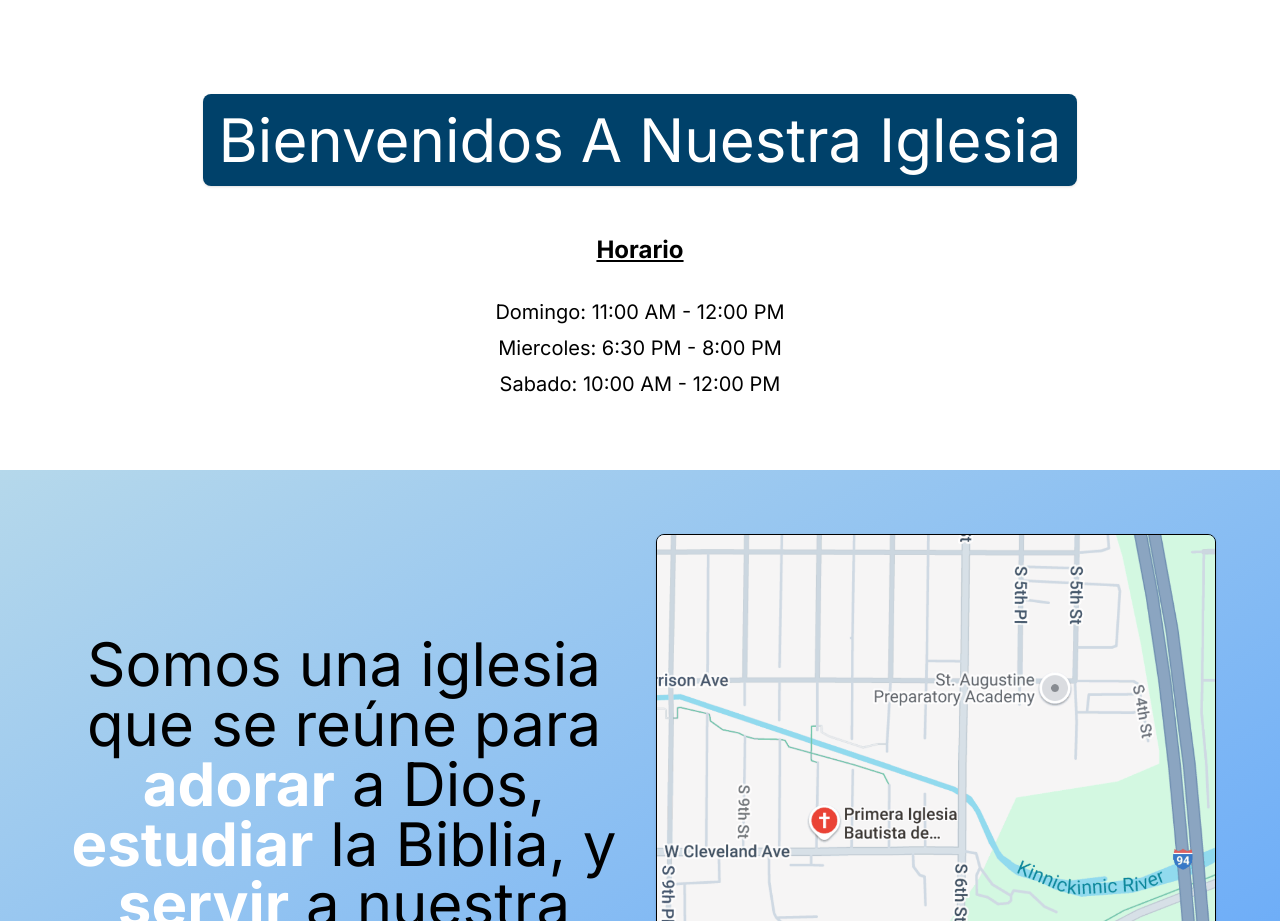
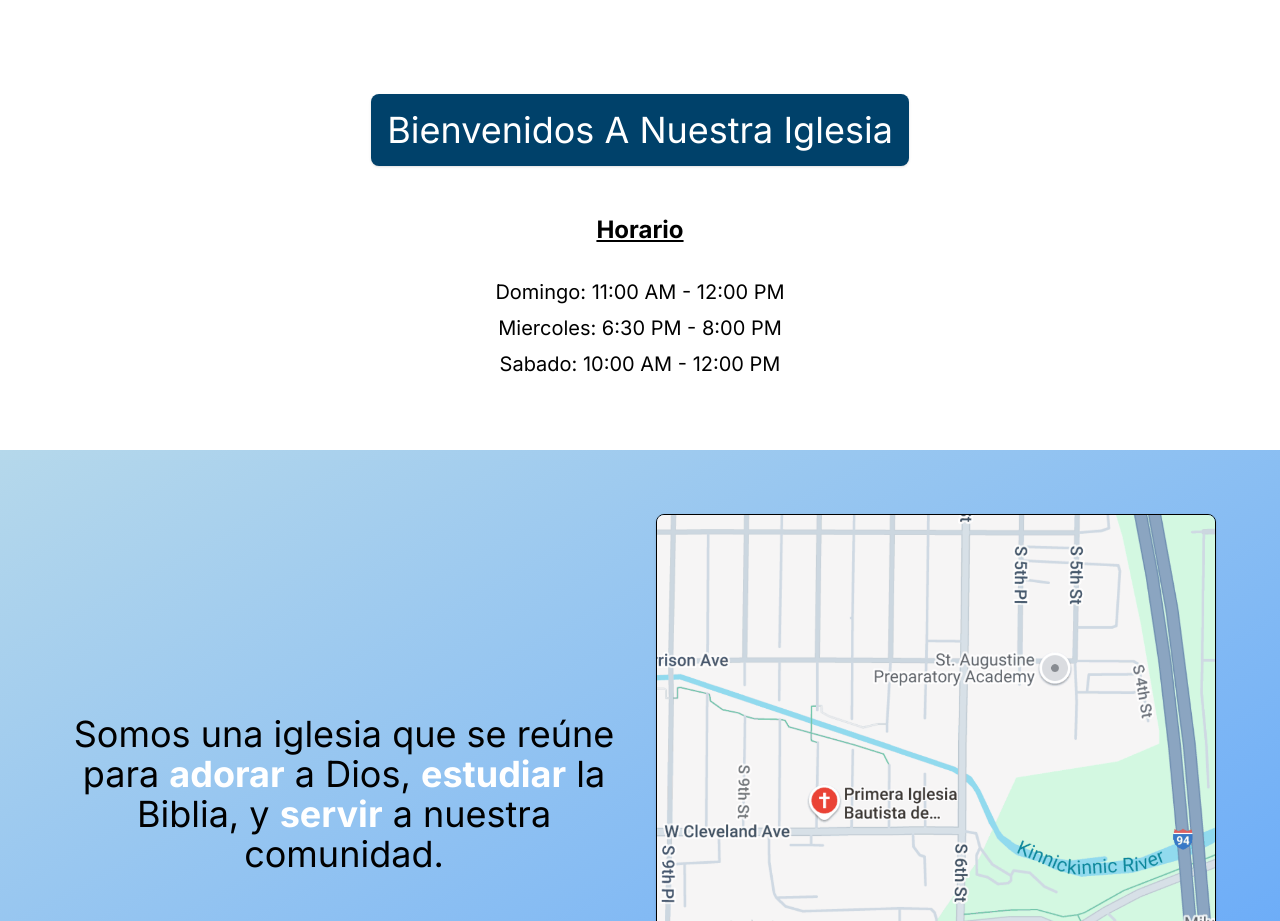
Before and after one commit to ed-robles/iglesiamke, a Next.js app: page / in a window 1280 px wide. Shown: the part 651-1572 px from the top of the page. Built offline with nearby package versions, Linux system fonts and the light colour scheme.

Commit message:
Update heading sizes in Home and Banner components for improved readability

```diff
--- a/app/page.tsx
+++ b/app/page.tsx
@@ -9,7 +9,7 @@ export default function Home() {
       <Header />
       <HeroSection />
       <div className="flex flex-col items-center justify-center py-16 px-8">
-        <h1 className="text-4xl lg:text-6xl text-center bg-[#00416a] text-white p-4 rounded-lg shadow">
+        <h1 className="text-2xl lg:text-4xl text-center bg-[#00416a] text-white p-4 rounded-lg shadow">
           Bienvenidos A Nuestra Iglesia
         </h1>
         <div className="text-lg lg:text-xl text-center text-black mt-4">
--- a/components/Banner.tsx
+++ b/components/Banner.tsx
@@ -4,7 +4,7 @@ const Banner = () => {
   return (
     <div className="grid grid-cols-1 md:grid-cols-2 gap-8 p-16 mx-auto bg-gradient-to-br from-[#b5d8eb] to-blue-400">
       <div className="col-span-1 flex items-center justify-center">
-        <p className="text-4xl lg:text-6xl text-center text-black">
+        <p className="text-2xl lg:text-4xl text-center text-black">
           Somos una iglesia que se reúne para{" "}
           <span className="font-bold text-white">adorar</span> a Dios,{" "}
           <span className="font-bold text-white">estudiar</span> la Biblia, y{" "}
```
